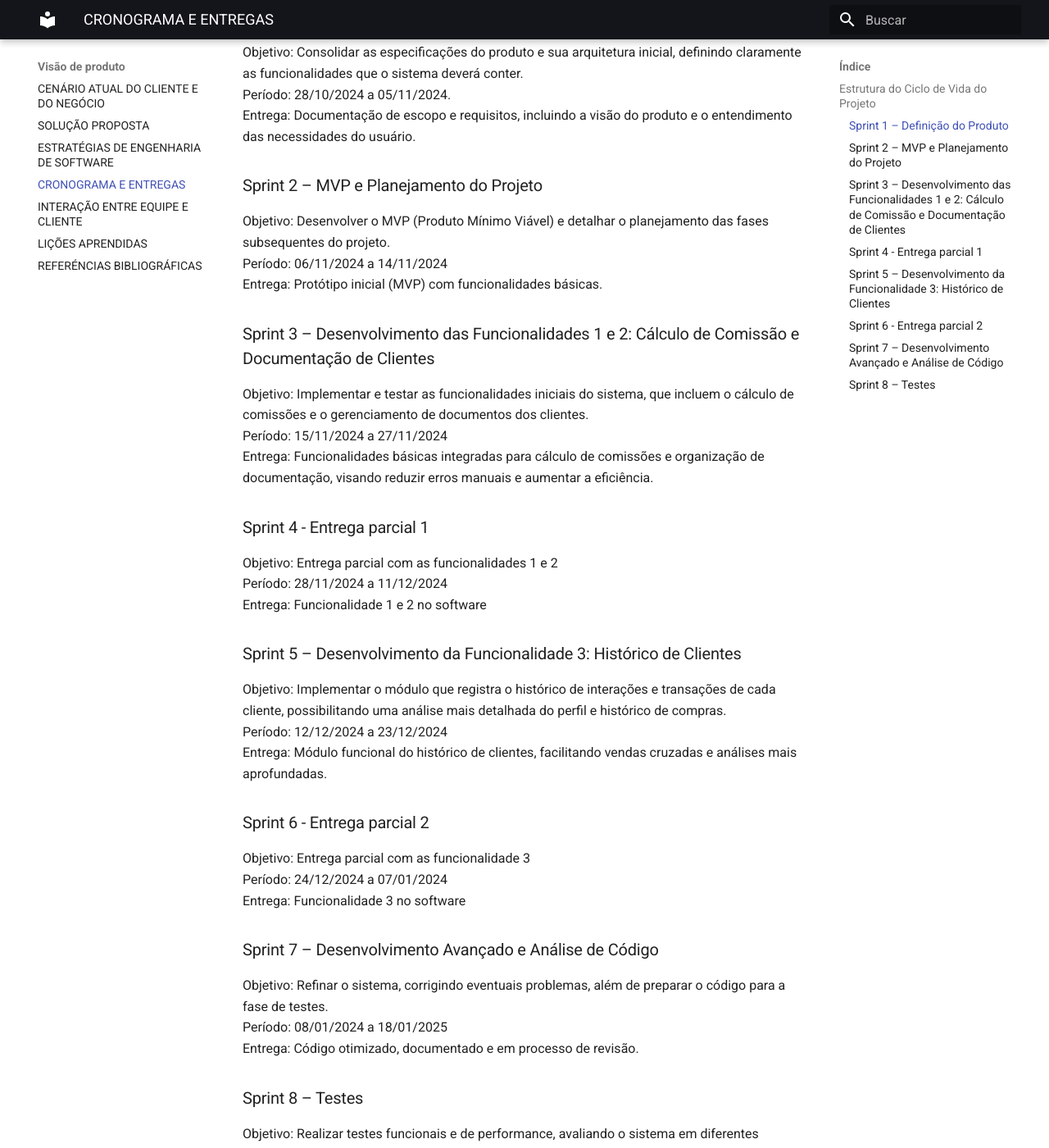
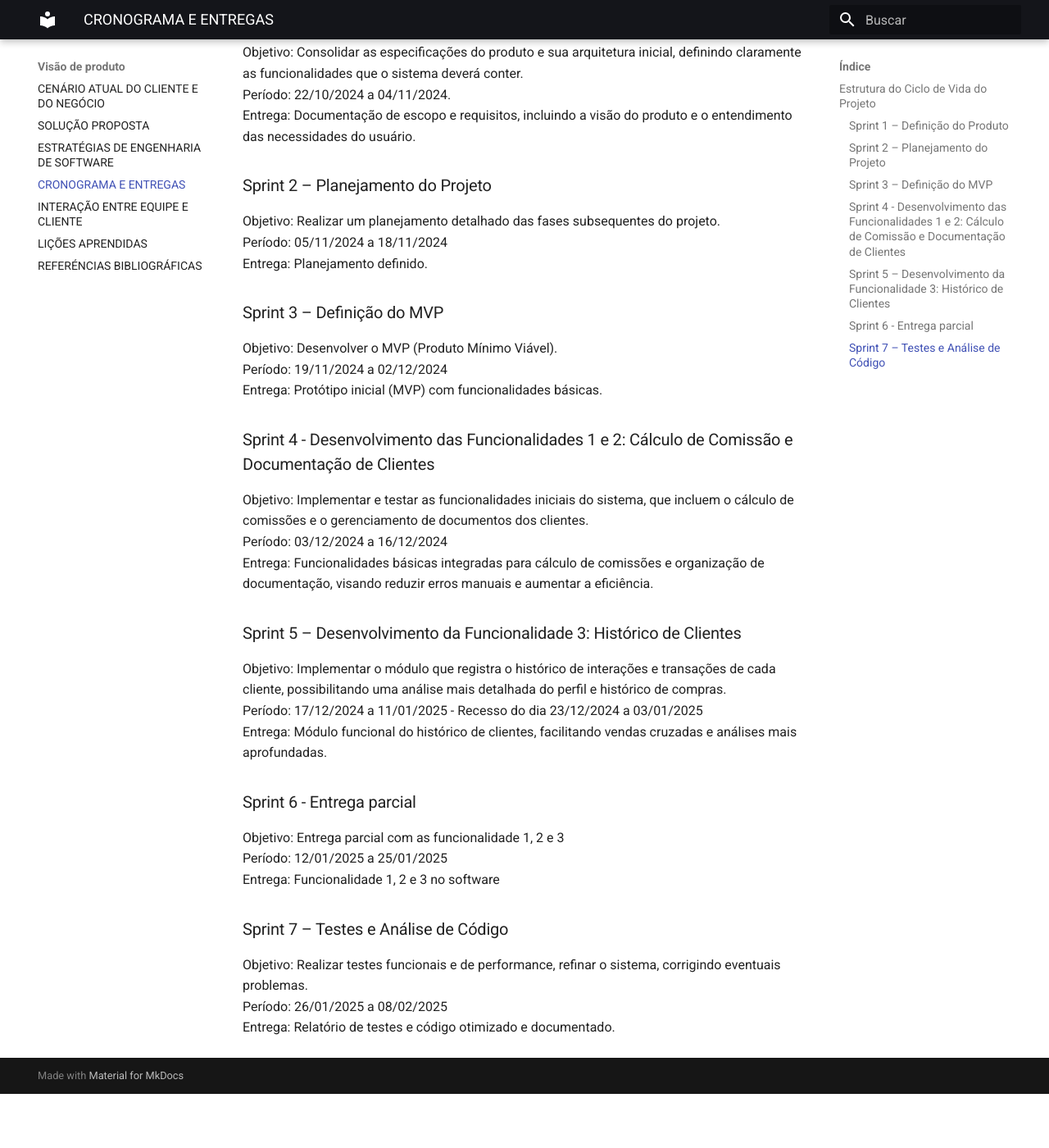
Before and after one commit to mdsreq-fga-unb/2024.2-T03-Submin, an MkDocs documentation site: the page built from docs/visao/cronograma.md, in a window 1280 px wide and 1400 px high, scrolled down 518 px. Shown: the whole window at 82% size. Built offline with MkDocs 1.6.1 and Material for MkDocs 9.7.7, drawn with Linux system fonts in a browser that asks for light colours; after the commit the page ends 1852 px from its top, so only the background shows below that; some of the changed text lies outside the part shown.

Commit message:
cronograma

```diff
--- a/docs/visao/cronograma.md
+++ b/docs/visao/cronograma.md
@@ -3,33 +3,29 @@ O projeto de desenvolvimento do sistema de gestão “Submin” destina-se a ate
 ##Estrutura do Ciclo de Vida do Projeto
 ###Sprint 1 – Definição do Produto
 Objetivo: Consolidar as especificações do produto e sua arquitetura inicial, definindo claramente as funcionalidades que o sistema deverá conter.<br/>
-Período: 28/10/2024 a 05/11/2024.<br/>
+Período: 22/10/2024 a 04/11/2024.<br/>
 Entrega: Documentação de escopo e requisitos, incluindo a visão do produto e o entendimento das necessidades do usuário.<br/>
-###Sprint 2 – MVP e Planejamento do Projeto
-Objetivo: Desenvolver o MVP (Produto Mínimo Viável) e detalhar o planejamento das fases subsequentes do projeto.<br/>
-Período: 06/11/2024 a 14/11/2024<br/>
+###Sprint 2 – Planejamento do Projeto
+Objetivo:  Realizar um planejamento detalhado das fases subsequentes do projeto.<br/>
+Período:  05/11/2024 a 18/11/2024<br/>
+Entrega: Planejamento definido.<br/>
+###Sprint 3 – Definição do MVP
+Objetivo: Desenvolver o MVP (Produto Mínimo Viável).<br/>
+Período: 19/11/2024 a 02/12/2024<br/>
 Entrega: Protótipo inicial (MVP) com funcionalidades básicas.<br/>
-###Sprint 3 – Desenvolvimento das Funcionalidades 1 e 2: Cálculo de Comissão e Documentação de Clientes
+###Sprint 4 - Desenvolvimento das Funcionalidades 1 e 2: Cálculo de Comissão e Documentação de Clientes
 Objetivo: Implementar e testar as funcionalidades iniciais do sistema, que incluem o cálculo de comissões e o gerenciamento de documentos dos clientes.<br/>
-Período: 15/11/2024 a 27/11/2024<br/>
+Período: 03/12/2024 a 16/12/2024<br/>
 Entrega: Funcionalidades básicas integradas para cálculo de comissões e organização de documentação, visando reduzir erros manuais e aumentar a eficiência.<br/>
-###Sprint 4 - Entrega parcial 1
-Objetivo: Entrega parcial com as funcionalidades 1 e 2<br/>
-Período: 28/11/2024 a 11/12/2024<br/>
-Entrega: Funcionalidade 1 e 2 no software<br/>
 ###Sprint 5 – Desenvolvimento da Funcionalidade 3: Histórico de Clientes
 Objetivo: Implementar o módulo que registra o histórico de interações e transações de cada cliente, possibilitando uma análise mais detalhada do perfil e histórico de compras.<br/>
-Período: 12/12/2024 a 23/12/2024<br/>
+Período: 17/12/2024 a 11/01/2025 - Recesso do dia 23/12/2024 a 03/01/2025<br/>
 Entrega: Módulo funcional do histórico de clientes, facilitando vendas cruzadas e análises mais aprofundadas.<br/>
-###Sprint 6 - Entrega parcial 2
-Objetivo: Entrega parcial com as funcionalidade 3<br/>
-Período: 24/12/2024 a 07/01/2024<br/>
-Entrega: Funcionalidade 3 no software<br/>
-###Sprint 7 – Desenvolvimento Avançado e Análise de Código
-Objetivo: Refinar o sistema, corrigindo eventuais problemas, além de preparar o código para a fase de testes. <br/>
-Período: 08/01/2024 a 18/01/2025<br/>
-Entrega: Código otimizado, documentado e em processo de revisão.<br/>
-###Sprint 8 – Testes
-Objetivo: Realizar testes funcionais e de performance, avaliando o sistema em diferentes cenários de uso para identificar e corrigir falhas.<br/>
-Período: 19/01/2025 a 07/02/2025<br/>
-Entrega: Relatório detalhado de testes, garantindo que o sistema atenda aos requisitos iniciais.<br/>
+###Sprint 6 - Entrega parcial
+Objetivo: Entrega parcial com as funcionalidade 1, 2 e 3<br/>
+Período:  12/01/2025 a 25/01/2025<br/>
+Entrega: Funcionalidade 1, 2 e 3 no software<br/>
+###Sprint 7 – Testes e Análise de Código
+Objetivo:  Realizar testes funcionais e de performance, refinar o sistema, corrigindo eventuais problemas. <br/>
+Período: 26/01/2025 a 08/02/2025<br/>
+Entrega: Relatório de testes e código otimizado e documentado.<br/>
```
Also changed, not shown: site/visao/cronograma/index.html.
